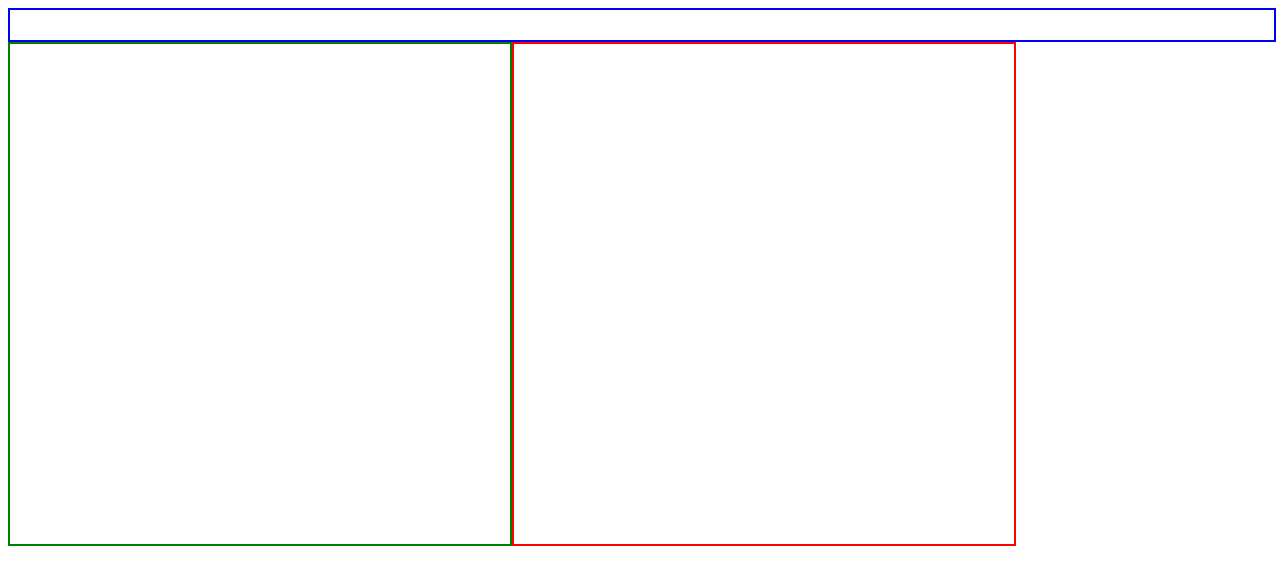
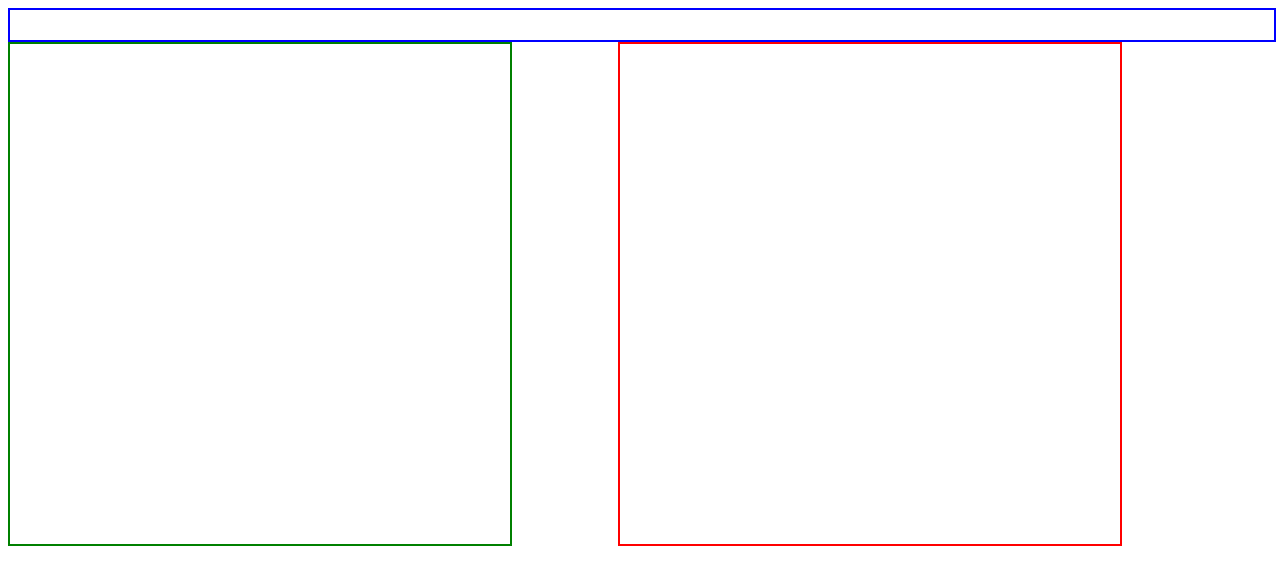
Before and after one commit to JhonnyCarrizo/RatingAlbums, a plain HTML site: page AM_details.html in a window 1280 px wide. Drawn offline with Linux system fonts and the light colour scheme.

Commit message:
Add files via upload

```diff
--- a/AM_details.css
+++ b/AM_details.css
@@ -8,7 +8,6 @@
 }
 
 #portada, #informacion {
-    float: left;
     width: 500px;
     height: 500px;
 }
@@ -16,10 +15,12 @@
 /* Portada del album */
 #portada {
 border: 2px solid green;
+float: left;
 }
 
 /* Informacion del album */
 #informacion {
 border: 2px solid red;
-
+float: right;
+margin: 0 150px 0 0;
 }
```
